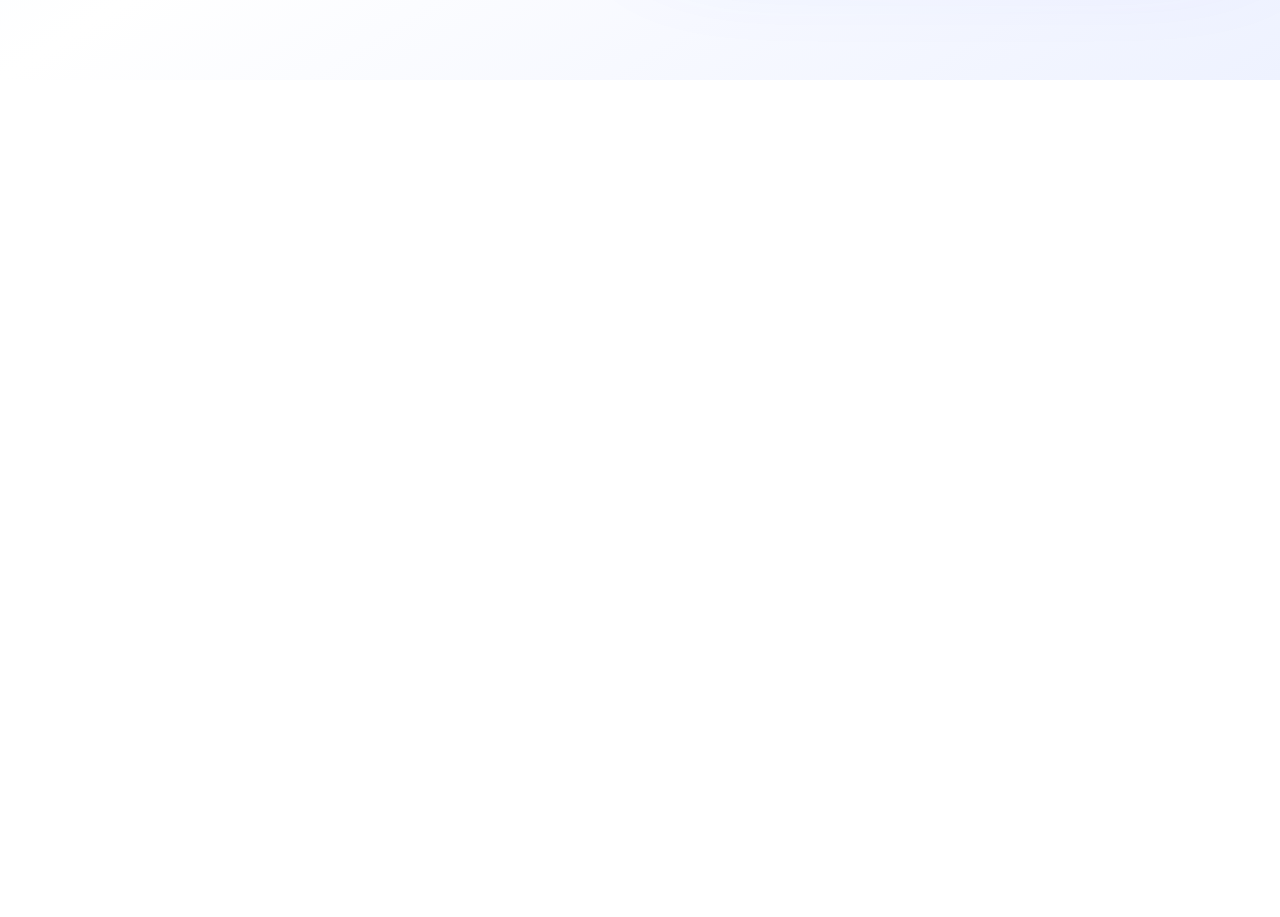
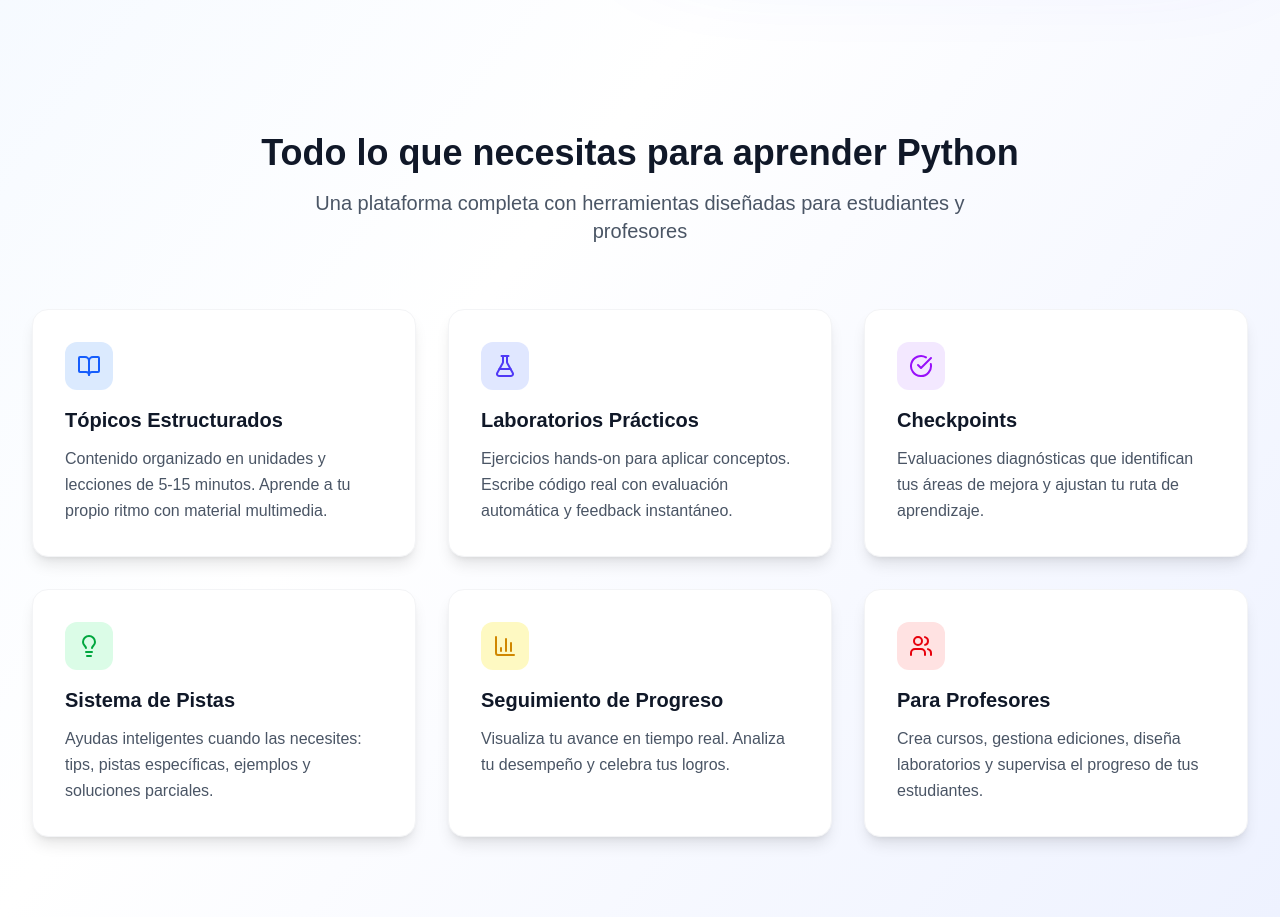
Before and after one commit to Byskull2000/Pyground, a Next.js app in the folder frontend/: page / in a window 1280 px wide. Shown: the part 720-1637 px from the top of the page. Before the commit the page ends 800 px from the top, so only its background shows below. Built offline with nearby package versions, Linux system fonts and the light colour scheme; no server answers.

Commit message:
feat (landing): Creacion de la Seccion de Caracteristicas

```diff
--- a/frontend/src/app/page.tsx
+++ b/frontend/src/app/page.tsx
@@ -1,6 +1,7 @@
 // app/page.tsx
 'use client';
 
+import FeaturesSection from '@/components/FeatureSection';
 import Header from '@/components/Header';
 import HeroSection from '@/components/HeroSection';
 import { useAuth } from '@/contexts/AuthContext';
@@ -34,6 +35,7 @@
     <div className="min-h-screen bg-gradient-to-br from-blue-50 via-white to-indigo-50">
       <Header onGetStarted={handleGetStarted} />
       <HeroSection onGetStarted={handleGetStarted} />
+      <FeaturesSection/>
     </div>
   );
 }
--- /dev/null
+++ b/frontend/src/components/FeactureCard.tsx
@@ -0,0 +1,21 @@
+import { LucideIcon } from 'lucide-react';
+
+interface FeatureCardProps {
+  Icon: LucideIcon;
+  title: string;
+  description: string;
+  bgColor: string;
+  iconColor: string;
+}
+
+export default function FeatureCard({ Icon, title, description, bgColor, iconColor }: FeatureCardProps) {
+  return (
+    <div className="bg-white p-8 rounded-2xl shadow-lg hover:shadow-xl transition-all duration-300 border border-gray-100 group">
+      <div className={`w-12 h-12 ${bgColor} rounded-xl flex items-center justify-center mb-4 group-hover:scale-110 transition-transform duration-300`}>
+        <Icon className={`w-6 h-6 ${iconColor}`} />
+      </div>
+      <h3 className="text-xl font-bold text-gray-900 mb-3">{title}</h3>
+      <p className="text-gray-600 leading-relaxed">{description}</p>
+    </div>
+  );
+}
--- /dev/null
+++ b/frontend/src/components/FeatureSection.tsx
@@ -0,0 +1,76 @@
+// components/landing/FeaturesSection.tsx
+import { BookOpen,  CheckCircle, Lightbulb, BarChart3, Users, FlaskRound, FlaskConical } from 'lucide-react';
+import FeatureCard from './FeactureCard';
+
+const features = [
+  {
+    Icon: BookOpen,
+    title: 'Tópicos Estructurados',
+    description: 'Contenido organizado en unidades y lecciones de 5-15 minutos. Aprende a tu propio ritmo con material multimedia.',
+    bgColor: 'bg-blue-100',
+    iconColor: 'text-blue-600'
+  },
+  {
+    Icon: FlaskConical,
+    title: 'Laboratorios Prácticos',
+    description: 'Ejercicios hands-on para aplicar conceptos. Escribe código real con evaluación automática y feedback instantáneo.',
+    bgColor: 'bg-indigo-100',
+    iconColor: 'text-indigo-600'
+  },
+  {
+    Icon: CheckCircle,
+    title: 'Checkpoints',
+    description: 'Evaluaciones diagnósticas que identifican tus áreas de mejora y ajustan tu ruta de aprendizaje.',
+    bgColor: 'bg-purple-100',
+    iconColor: 'text-purple-600'
+  },
+  {
+    Icon: Lightbulb,
+    title: 'Sistema de Pistas',
+    description: 'Ayudas inteligentes cuando las necesites: tips, pistas específicas, ejemplos y soluciones parciales.',
+    bgColor: 'bg-green-100',
+    iconColor: 'text-green-600'
+  },
+  {
+    Icon: BarChart3,
+    title: 'Seguimiento de Progreso',
+    description: 'Visualiza tu avance en tiempo real. Analiza tu desempeño y celebra tus logros.',
+    bgColor: 'bg-yellow-100',
+    iconColor: 'text-yellow-600'
+  },
+  {
+    Icon: Users,
+    title: 'Para Profesores',
+    description: 'Crea cursos, gestiona ediciones, diseña laboratorios y supervisa el progreso de tus estudiantes.',
+    bgColor: 'bg-red-100',
+    iconColor: 'text-red-600'
+  }
+];
+
+export default function FeaturesSection() {
+  return (
+    <section id="features" className="max-w-7xl mx-auto px-4 sm:px-6 lg:px-8 py-20">
+      <div className="text-center mb-16">
+        <h2 className="text-4xl font-bold text-gray-900 mb-4">
+          Todo lo que necesitas para aprender Python
+        </h2>
+        <p className="text-xl text-gray-600 max-w-2xl mx-auto">
+          Una plataforma completa con herramientas diseñadas para estudiantes y profesores
+        </p>
+      </div>
+
+      <div className="grid md:grid-cols-2 lg:grid-cols-3 gap-8">
+        {features.map((feature, index) => (
+          <FeatureCard
+            key={index}
+            Icon={feature.Icon}
+            title={feature.title}
+            description={feature.description}
+            bgColor={feature.bgColor}
+            iconColor={feature.iconColor}
+          />
+        ))}
+      </div>
+    </section>
+  );
+}
```
